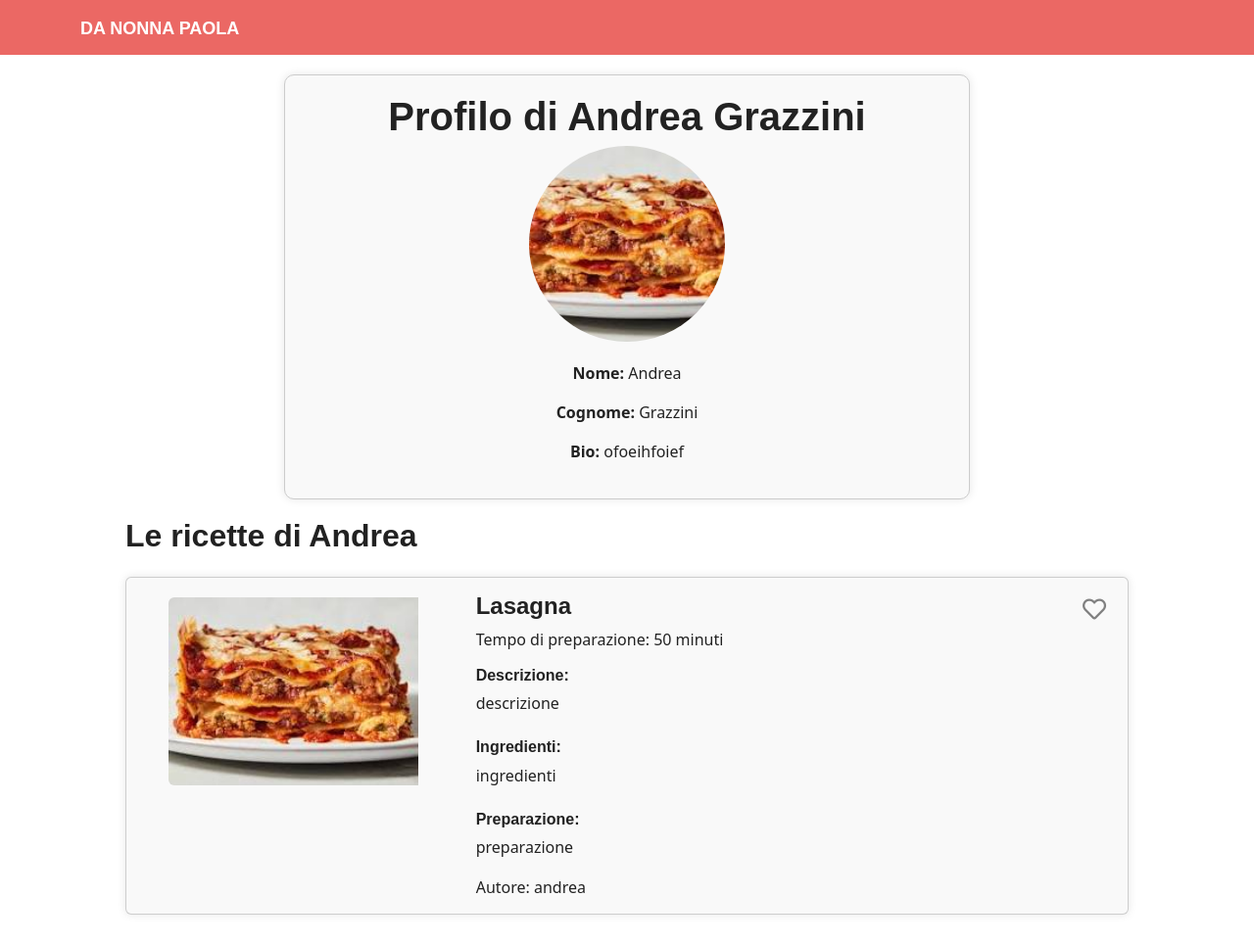
After one commit to filograzzo/SitoBackEndProgettoPPM, a Django app: page /user/3/ in a window 1280 px wide. The commit adds this page. Shown: the whole page at 98% size. Run offline with Django 4.2, Linux system fonts and the light colour scheme; a user stored in the database is signed in; data comes from the database, SQL or seed files in the repository; both versions use the stored data as it was after the commit; some web fonts are replaced.

Commit message:
Fatto un metodo per il quale premendo su nome utente entro nella loro pagina dove posso vedere il loro profilo e le loro ricette

```diff
--- a/prjPPM/django_project/pages/templates/pages/friends.html
+++ b/prjPPM/django_project/pages/templates/pages/friends.html
@@ -95,7 +95,7 @@
             <div class="friend">
                 <img src="{{ friend.profile_picture.url }}" alt="{{ friend.username }}" width="50" height="50">
                 <div class="friend-info">
-                    <a href="#">{{ friend.username }}</a>
+                    <a href="{% url 'user-profile' user_id=friend.id %}">{{ friend.username }}</a>
                 </div>
             </div>
         {% endfor %}
--- /dev/null
+++ b/prjPPM/django_project/pages/templates/pages/user-profile.html
@@ -0,0 +1,226 @@
+<!DOCTYPE html>
+<html lang="en">
+<head>
+    <meta charset="UTF-8">
+    <meta name="viewport" content="width=device-width, initial-scale=1.0">
+    <title>Profilo Utente</title>
+    <link rel="stylesheet" href="https://bootswatch.com/5/journal/bootstrap.min.css">
+        <link rel="stylesheet" href="https://cdnjs.cloudflare.com/ajax/libs/font-awesome/5.15.4/css/all.min.css">
+
+    <style>
+        .profile-page {
+            width: 100%;
+            display: flex;
+            justify-content: center;
+            align-items: center;
+            padding: 20px;
+        }
+
+        .profile-info {
+            max-width: 700px;
+            width: 100%;
+            padding: 20px 40px;
+            border: 1px solid #ccc;
+            border-radius: 10px;
+            box-shadow: 0 0 10px rgba(0, 0, 0, 0.1);
+            background-color: #f9f9f9;
+            text-align: center;
+        }
+
+        .profile-picture {
+            width: 200px;
+            height: 200px;
+            border-radius: 50%;
+            object-fit: cover;
+            margin-bottom: 20px;
+        }
+
+        .card {
+            background-color: #f9f9f9;
+            box-shadow: 0 0 10px rgba(0, 0, 0, 0.1);
+        }
+
+        .profile-picture-container {
+            display: flex;
+            justify-content: center;
+            margin-top: 20px;
+        }
+
+        .recipe-image {
+            width: 75%;
+            height: auto;
+        }
+
+        .like-button {
+  background: none;
+  border: none;
+  outline: none;
+  cursor: pointer;
+}
+
+.like-button .fas.fa-heart {
+  color: red;
+}
+
+.like-button .far.fa-heart {
+  color: grey;
+}
+
+.like-button .fas.fa-heart,
+.like-button .far.fa-heart {
+  font-size: 24px; /* Assegna una dimensione alle icone */
+  width: 24px;
+  height: 24px;
+  display: inline-block;
+}
+    </style>
+</head>
+<body>
+<header>
+    <nav class="navbar navbar-expand-lg navbar-dark bg-primary">
+        <div class="container">
+            <a class="navbar-brand" href="/">DA NONNA PAOLA</a>
+        </div>
+    </nav>
+</header>
+<main>
+    <div class="profile-page">
+        <div class="profile-info">
+            <h1>Profilo di {{ user.first_name }} {{ user.last_name }}</h1>
+            {% if user.profile_picture %}
+                <img class="profile-picture" src="{{ user.profile_picture.url }}" alt="Profile Picture">
+            {% else %}
+                <p>Immagine del profilo non disponibile.</p>
+            {% endif %}
+            <p><strong>Nome:</strong> {{ user.first_name }}</p>
+            <p><strong>Cognome:</strong> {{ user.last_name }}</p>
+            <p><strong>Bio:</strong> {{ user.bio }}</p>
+        </div>
+    </div>
+
+    <div class="recipes-section" style="margin-bottom:30px; padding-left:10%; padding-right:10%;">
+        <h2 class="mb-4">Le ricette di {{ user.first_name }}</h2>
+
+        {% if recipes %}
+        <div class="row row-cols-1 g-4">
+            {% for recipe in recipes %}
+                <div class="col">
+                    <div class="card">
+                        <div class="row g-0">
+                            <div class="col-md-4">
+                                <div class="profile-picture-container d-flex justify-content-center align-items-center">
+                                    <img src="{{ recipe.image.url }}" class="img-fluid rounded-start recipe-image" alt="{{ recipe.title }}">
+                                </div>
+                            </div>
+                            <div class="col-md-8">
+                                <div class="card-body">
+                                    <div class="d-flex justify-content-between">
+                                        <h4 class="card-title">{{ recipe.title }}</h4>
+                                        <button class="like-button" data-recipe-id="{{ recipe.id }}">
+                                            {% if user in recipe.likes.all %}
+                                                <i class="fas fa-heart liked"></i>
+                                            {% else %}
+                                                <i class="far fa-heart"></i>
+                                            {% endif %}
+                                        </button>
+                                    </div>
+                                    <p class="card-text">Tempo di preparazione: {{ recipe.preparation_time }} minuti</p>
+                                    <h6>Descrizione:</h6>
+                                    <p>{{ recipe.description }}</p>
+                                    <h6 class="mt-4">Ingredienti:</h6>
+                                    <p>{{ recipe.ingredients }}</p>
+                                    <h6 class="mt-4">Preparazione:</h6>
+                                    <p>{{ recipe.preparation }}</p>
+                                    <div class="author-name d-flex align-items-center">
+                                    <div style="transform: translateY(+5%); position: relative;">
+                                        Autore: {{ recipe.user }}
+                                    </div>
+                                    </div>
+                                </div>
+                            </div>
+                        </div>
+                    </div>
+                </div>
+            {% endfor %}
+        </div>
+        {% else %}
+        <p class="mt-4">Non hai ancora creato nessuna ricetta.</p>
+        {% endif %}
+    </div>
+</main>
+<script>
+    document.addEventListener('DOMContentLoaded', function() {
+    document.querySelectorAll('.like-button').forEach(button => {
+        button.addEventListener('click', function() {
+            const recipeId = this.getAttribute('data-recipe-id');
+            const icon = this.querySelector('i');
+            const isLiked = icon.classList.contains('liked');
+
+            fetch(`/like-recipe/${recipeId}/`, {
+                method: 'POST',
+                headers: {
+                    'X-CSRFToken': getCookie('csrftoken'),
+                    'Content-Type': 'application/json'
+                },
+                body: JSON.stringify({ liked: !isLiked })
+            })
+            .then(response => response.json())
+            .then(data => {
+                if (data.success) {
+                    icon.classList.toggle('liked', !isLiked);
+                    icon.classList.toggle('fas', !isLiked);
+                    icon.classList.toggle('far', isLiked);
+                }
+            });
+        });
+    });
+
+    document.querySelectorAll('.follow-button').forEach(button => {
+        button.addEventListener('click', function() {
+            const userId = this.getAttribute('data-user-id');
+            const authorId = this.getAttribute('data-author-id');
+            const isFollowing = this.querySelector('i').classList.contains('fa-check');
+
+            fetch(`/follow-user/${userId}/`, {
+                method: 'POST',
+                headers: {
+                    'X-CSRFToken': getCookie('csrftoken'),
+                    'Content-Type': 'application/json'
+                }
+            })
+            .then(response => response.json())
+            .then(data => {
+                if (data.success) {
+                    document.querySelectorAll(`.follow-button[data-author-id="${authorId}"]`).forEach(followButton => {
+                        const icon = followButton.querySelector('i');
+                        icon.classList.toggle('fa-check', !isFollowing);
+                        icon.classList.toggle('fa-plus', isFollowing);
+                        if (isFollowing) {
+                            icon.style.color = '#f44336';  // Cambia il colore a rosso
+                        } else {
+                            icon.style.color = '';  // Rimuove qualsiasi stile di colore
+                        }
+                    });
+                }
+            });
+        });
+    });
+});
+
+function getCookie(name) {
+    let cookieValue = null;
+    if (document.cookie && document.cookie !== '') {
+        const cookies = document.cookie.split(';');
+        for (let i = 0; i < cookies.length; i++) {
+            const cookie = cookies[i].trim();
+            if (cookie.substring(0, name.length + 1) === (name + '=')) {
+                cookieValue = decodeURIComponent(cookie.substring(name.length + 1));
+                break;
+            }
+        }
+    }
+    return cookieValue;
+}
+</script>
+</body>
+</html>
--- a/prjPPM/django_project/pages/urls.py
+++ b/prjPPM/django_project/pages/urls.py
@@ -18,6 +18,7 @@ urlpatterns = [
     path('my-likes/', views.LikedRecipes.as_view(), name='my-likes'),
     path('friends/', views.friends_list, name='friends_list'),
     path('follow-user/<int:user_id>/', views.follow_user, name='follow_user'),
+    path('user/<int:user_id>/', views.user_profile, name='user-profile'),
 ]
 
 if settings.DEBUG:
--- a/prjPPM/django_project/pages/views.py
+++ b/prjPPM/django_project/pages/views.py
@@ -107,6 +107,12 @@ def my_profile(request):
 
 
 @login_required
+def user_profile(request, user_id):
+    user = get_object_or_404(CustomUser, id=user_id)
+    recipes = Recipe.objects.filter(user=user)
+    return render(request, 'pages/user-profile.html', {'user': user, 'recipes': recipes})
+
+@login_required
 def recipe_creation(request):
     if request.method == 'POST':
         form = RecipeCreateForm(request.POST,
```
Also changed, not shown: prjPPM/django_project/pages/templates/pages/index.html (+4 -3 lines), prjPPM/django_project/db.sqlite3.
